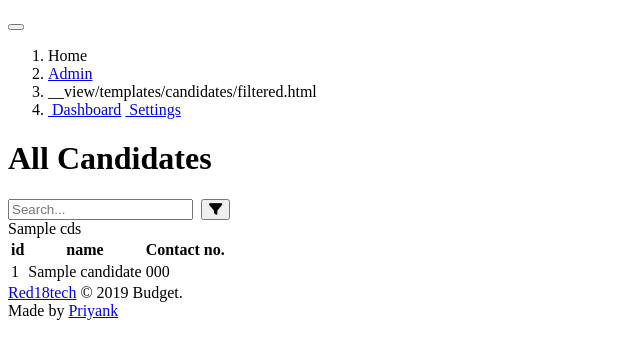
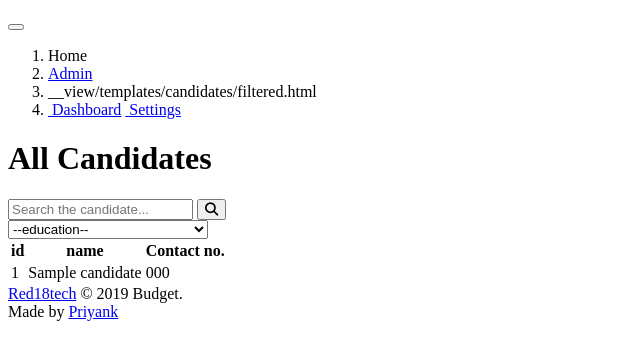
Before and after one commit to priyank-py/HRPannel, a Django app: template templates/candidates/filtered.html in a window 1280 px wide. Shown: the part 333-693 px from the top of the page, without its empty margins (0-640 px from the left). Run offline with Django 3.2, Linux system fonts and the light colour scheme; tables that the repository leaves empty hold one stand-in row (Sample ...); the template is opened without the code that fills it: values named after a table or form of the project are taken from there, most other values are stand-ins (such as "Sample title", 1, 10 or a date in 2020); some libraries are stand-ins or nearby versions.

Commit message:
add filters, requirements

```diff
--- a/candidates/models.py
+++ b/candidates/models.py
@@ -17,6 +17,9 @@ class Candidate(models.Model):
     location = models.CharField(_("Location"), max_length=50)
     gender = models.CharField(_("Gender"), choices=(('male', 'Male'), ('female', 'Female')), max_length=50)
 
+    current_salary = models.FloatField(_("Current CTC (in LPA)"), blank=True, null=True)
+    expected_salary = models.FloatField(_("Expected CTC (in LPA)"), blank=True, null=True)
+    resume = models.FileField(_("Candidate Resume"), upload_to='Resumes/%d-%b', max_length=100, blank=True, null=True)
 
     class Meta:
         verbose_name = _("Candidate")
@@ -74,6 +77,11 @@ class Experience(models.Model):
     def __str__(self):
         return self.company
 
+    def total_experience(self):
+        self.total = self.end - self.start
+        self.total_years = self.total.years
+        return self.total_years
+
 
     def get_absolute_url(self):
         return reverse("Experience_detail", kwargs={"pk": self.pk})
@@ -117,7 +125,7 @@ class Skill(models.Model):
 
 
 class HRRemark(models.Model):
-    candidate = models.ForeignKey(Candidate, verbose_name=_("Candidates"), related_name="remarks", on_delete=models.CASCADE)
+    candidate = models.ForeignKey(Candidate, verbose_name=_("Candidates"), related_name="remarks", on_delete=models.CASCADE, blank=True, null=True)
     hr = models.ForeignKey(HRProfile, verbose_name=_("HR"), on_delete=models.CASCADE)
     remark = models.CharField(_("Remarks"), max_length=150)
     reviewed_on = models.DateField(_("Reviewed on"), auto_now=False, auto_now_add=False, default=timezone.now)
--- a/candidates/views.py
+++ b/candidates/views.py
@@ -32,9 +32,11 @@ def all_candidates(request):
     # def get_queryset(self):
 def filtered_candidates(request):
     query = request.GET.get('q')
+    education_background = request.GET.get('education')
     candidates = Candidate.objects.all().filter(
-        Q(name__icontains=query) |
-        Q(phone_number__icontains=query)
+        (Q(name__icontains=query) |
+        Q(phone_number__icontains=query)) &
+        Q(educations__qualification__icontains=education_background)
     )
     context = {
         'candidates': candidates,
--- a/hr_management/settings.py
+++ b/hr_management/settings.py
@@ -37,6 +37,7 @@ INSTALLED_APPS = [
     'django.contrib.sessions',
     'django.contrib.messages',
     'django.contrib.staticfiles',
+    'admin_numeric_filter',
     'candidates',
     'hr_profile',
 ]
--- /dev/null
+++ b/requirements.txt
@@ -0,0 +1,6 @@
+Django==2.2.7
+django-admin-numeric-filter==0.1.5
+Pillow==6.2.1
+pytz==2019.3
+reportlab==3.5.32
+sqlparse==0.3.0
--- a/templates/candidates/all.html
+++ b/templates/candidates/all.html
@@ -13,8 +13,7 @@
             </button>
         </div>
         <div class="d-flex justify-content-start align-items-between mx-5">
-
-            <select class="form-control mx-2" style="width:200px"  name="education">
+            <select class="form-control mx-2  text-center" style="width:200px"  name="education">
                 <option value="" disabled selected hidden>--education--</option>
                 <option value="doctorate">Doctorate</option>
                 <option value="masters">Masters</option>
--- a/templates/candidates/filtered.html
+++ b/templates/candidates/filtered.html
@@ -5,15 +5,28 @@
 
 <div class="container-fluid my-5 mx-auto text-center filter-fields">
     <h1 class="text-muted text-center my-4">All Candidates</h1>
-    <form class="d-flex align-items-between mx-5" id="search" action="{% url 'filtered_candidates' %}" method="get">
 
-        <input class="form-control text-black-50 p-4" name="q" type="text" placeholder="Search...">&nbsp;<!--<i class="fas fa-exchange-alt"></i>&nbsp;-->
-        {% comment %} <input type="text" name="" id="">&nbsp; {% endcomment %}
-        <button type="submit" form="search" value="Search" class="btn btn-dark px-4 py-3"><i class="fas fa-filter"></i></button>
-        {% comment %} <input class="btn btn-primary " type="submit" name="" id="" value=""> {% endcomment %}
+    <form class="form-group" id="search" action="{% url 'filtered_candidates' %}" method="get">
+        <div class="d-flex justify-content-center align-items-between mx-5">
+            <input class="form-control text-black-50 mx-2 p-4" name="q" type="text" placeholder="Search the candidate...">
+            <button type="submit" form="search" value="Search" class="btn btn-dark px-4 py-3">
+                <i class="fas fa-search"></i>
+            </button>
+        </div>
+        <div class="d-flex justify-content-start align-items-between mx-5">
+            <select class="form-control mx-2  text-center" style="width:200px"  name="education">
+                <option value="" disabled selected hidden>--education--</option>
+                <option value="doctorate">Doctorate</option>
+                <option value="masters">Masters</option>
+                <option value="bachelors">Bachelors</option>
+                <option value="high_school">High School/PUC</option>
+            </select>
+        </div>
+
+
     </form>
 
-    {{cds}}
+
     <table class="table table-striped table-hover table-inverse mx-auto my-4">
         <thead class="">
             <tr>
```
Also changed, not shown: candidates/admin.py (+9 -1 lines), candidates/migrations/0004_auto_20191130_1937.py (added), candidates/migrations/0005_auto_20191202_1358.py (added), candidates/migrations/0006_candidate_resume.py (added).
